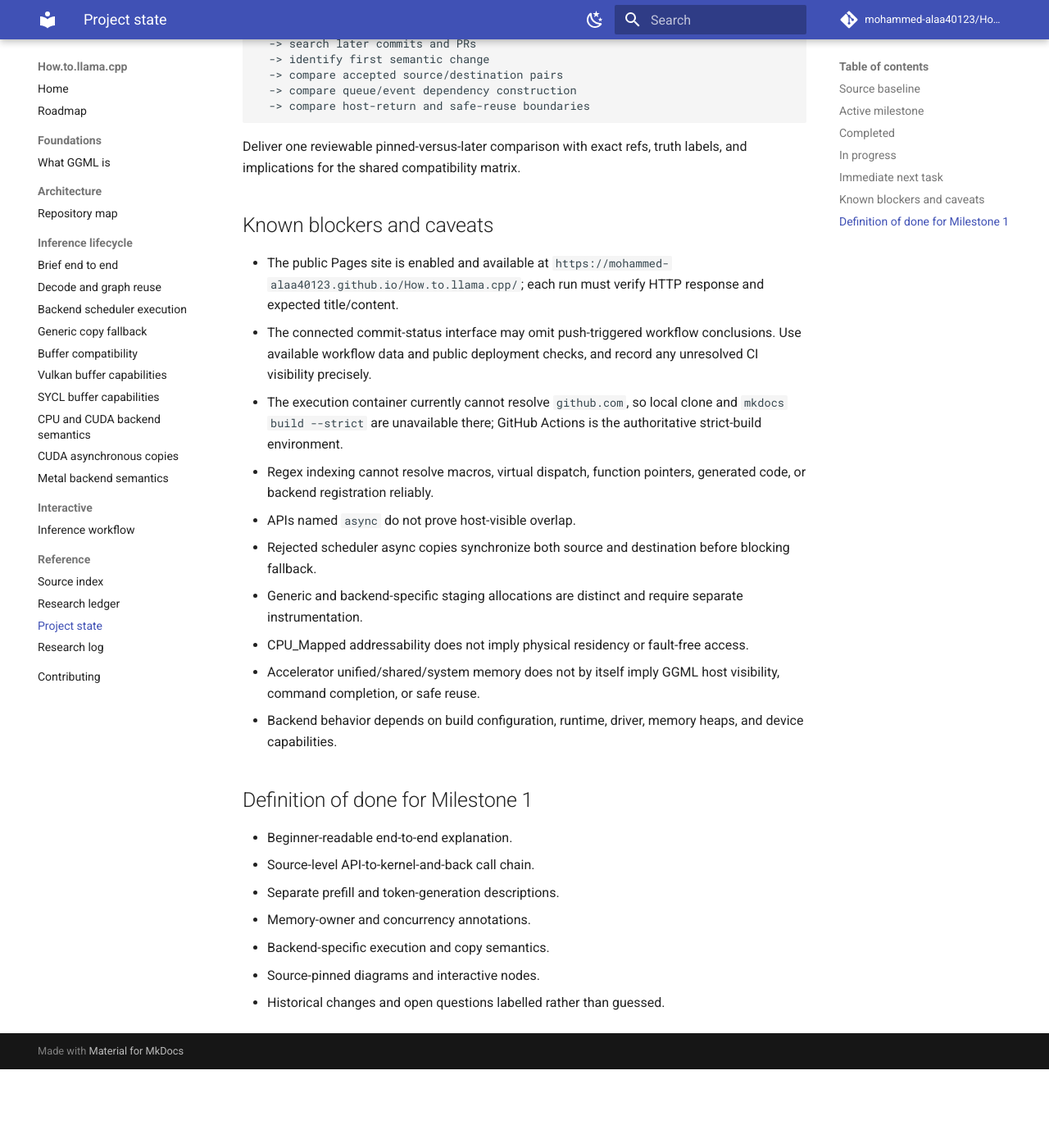
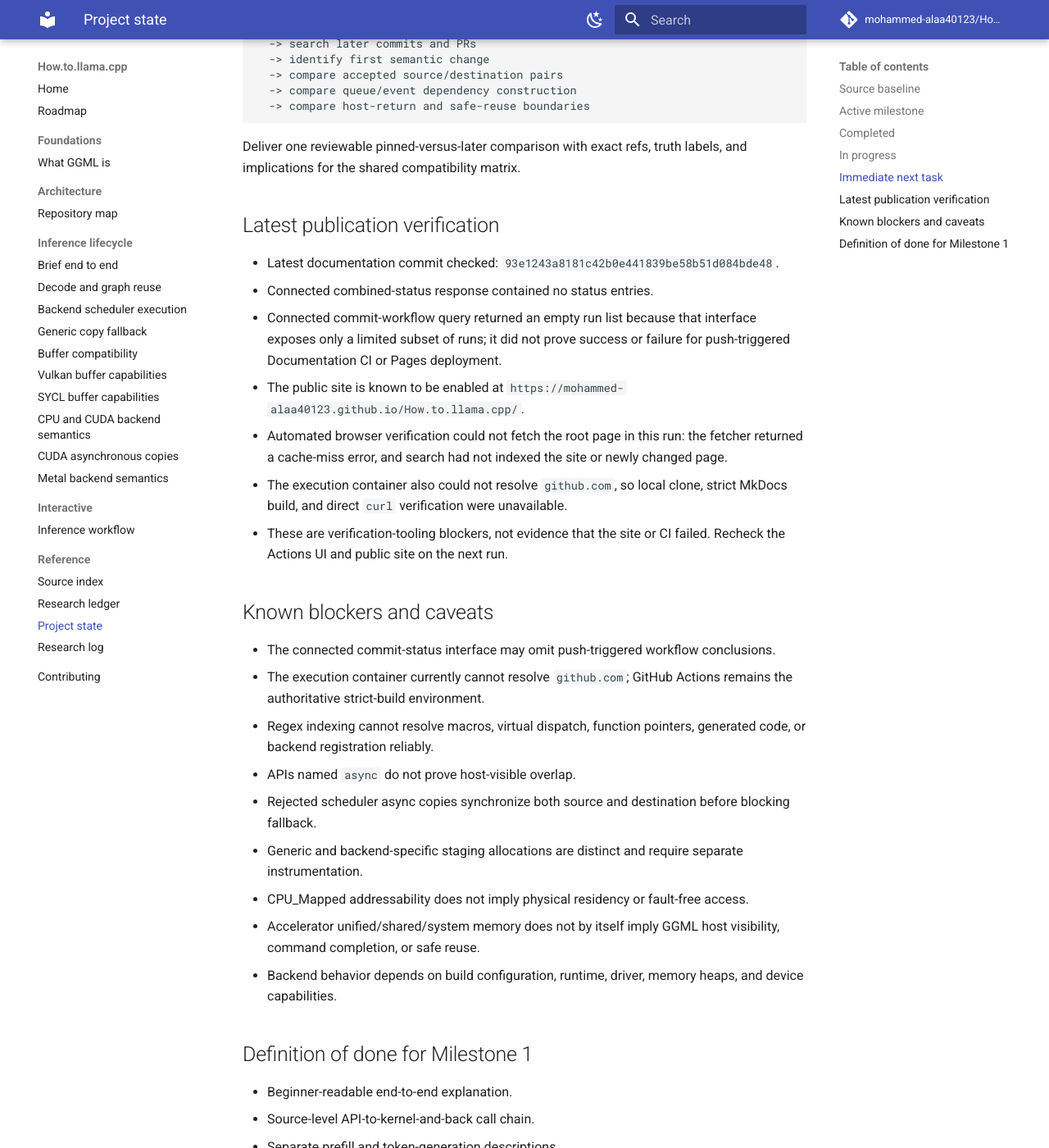
Before and after one commit to mohammed-alaa40123/How.to.llama.cpp, an MkDocs documentation site: the page built from docs/reference/project-state.md, in a window 1280 px wide and 1400 px high, scrolled down 1666 px. Shown: the whole window at 82% size. Built offline with MkDocs 1.6.1 and Material for MkDocs 9.7.7, drawn with Linux system fonts in a browser that asks for light colours; comment, search, counter and statistics services are not loaded; before the commit the page ends 2970 px from its top, so only the background shows below that.

Commit message:
docs: record current CI and Pages verification blockers

```diff
--- a/docs/reference/project-state.md
+++ b/docs/reference/project-state.md
@@ -53,11 +53,20 @@ pinned interface: cpy_tensor_async = NULL
 
 Deliver one reviewable pinned-versus-later comparison with exact refs, truth labels, and implications for the shared compatibility matrix.
 
+## Latest publication verification
+
+- Latest documentation commit checked: `93e1243a8181c42b0e441839be58b51d084bde48`.
+- Connected combined-status response contained no status entries.
+- Connected commit-workflow query returned an empty run list because that interface exposes only a limited subset of runs; it did not prove success or failure for push-triggered Documentation CI or Pages deployment.
+- The public site is known to be enabled at `https://mohammed-alaa40123.github.io/How.to.llama.cpp/`.
+- Automated browser verification could not fetch the root page in this run: the fetcher returned a cache-miss error, and search had not indexed the site or newly changed page.
+- The execution container also could not resolve `github.com`, so local clone, strict MkDocs build, and direct `curl` verification were unavailable.
+- These are verification-tooling blockers, not evidence that the site or CI failed. Recheck the Actions UI and public site on the next run.
+
 ## Known blockers and caveats
 
-- The public Pages site is enabled and available at `https://mohammed-alaa40123.github.io/How.to.llama.cpp/`; each run must verify HTTP response and expected title/content.
-- The connected commit-status interface may omit push-triggered workflow conclusions. Use available workflow data and public deployment checks, and record any unresolved CI visibility precisely.
-- The execution container currently cannot resolve `github.com`, so local clone and `mkdocs build --strict` are unavailable there; GitHub Actions is the authoritative strict-build environment.
+- The connected commit-status interface may omit push-triggered workflow conclusions.
+- The execution container currently cannot resolve `github.com`; GitHub Actions remains the authoritative strict-build environment.
 - Regex indexing cannot resolve macros, virtual dispatch, function pointers, generated code, or backend registration reliably.
 - APIs named `async` do not prove host-visible overlap.
 - Rejected scheduler async copies synchronize both source and destination before blocking fallback.
```
